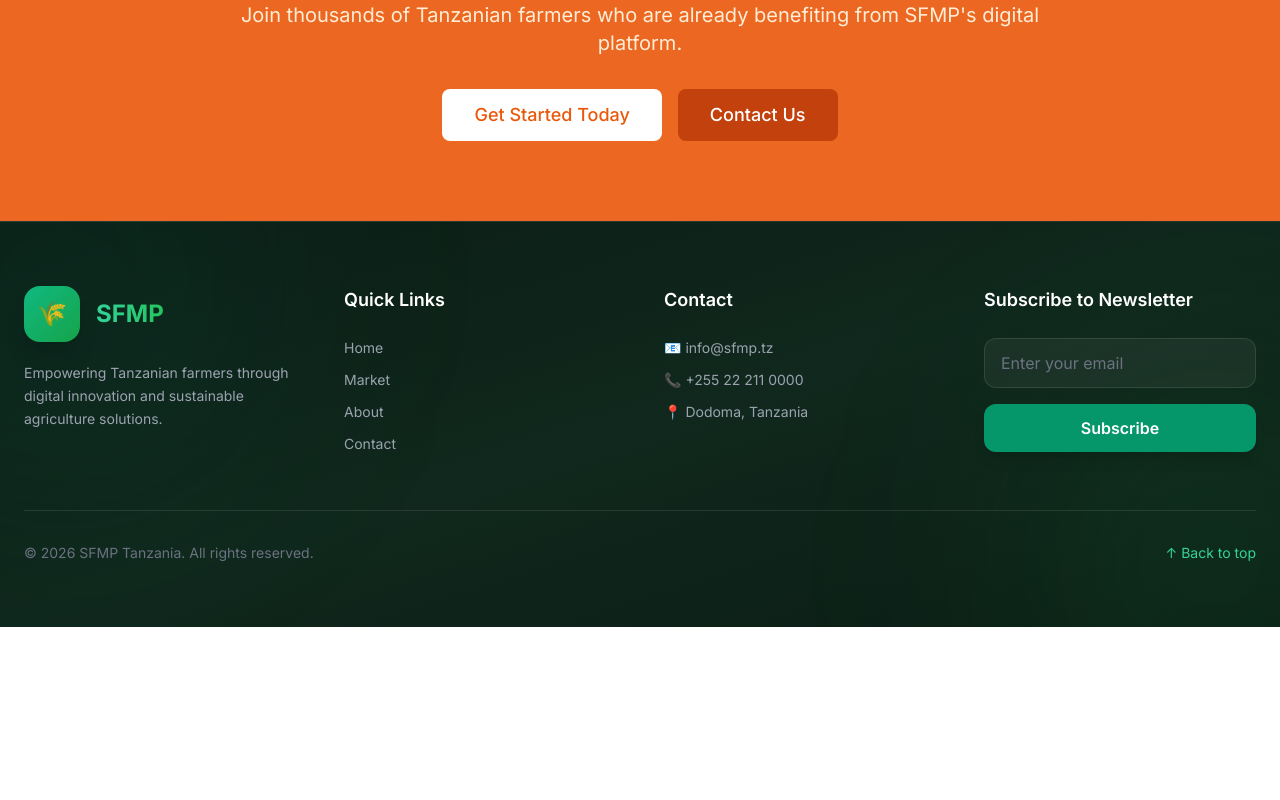
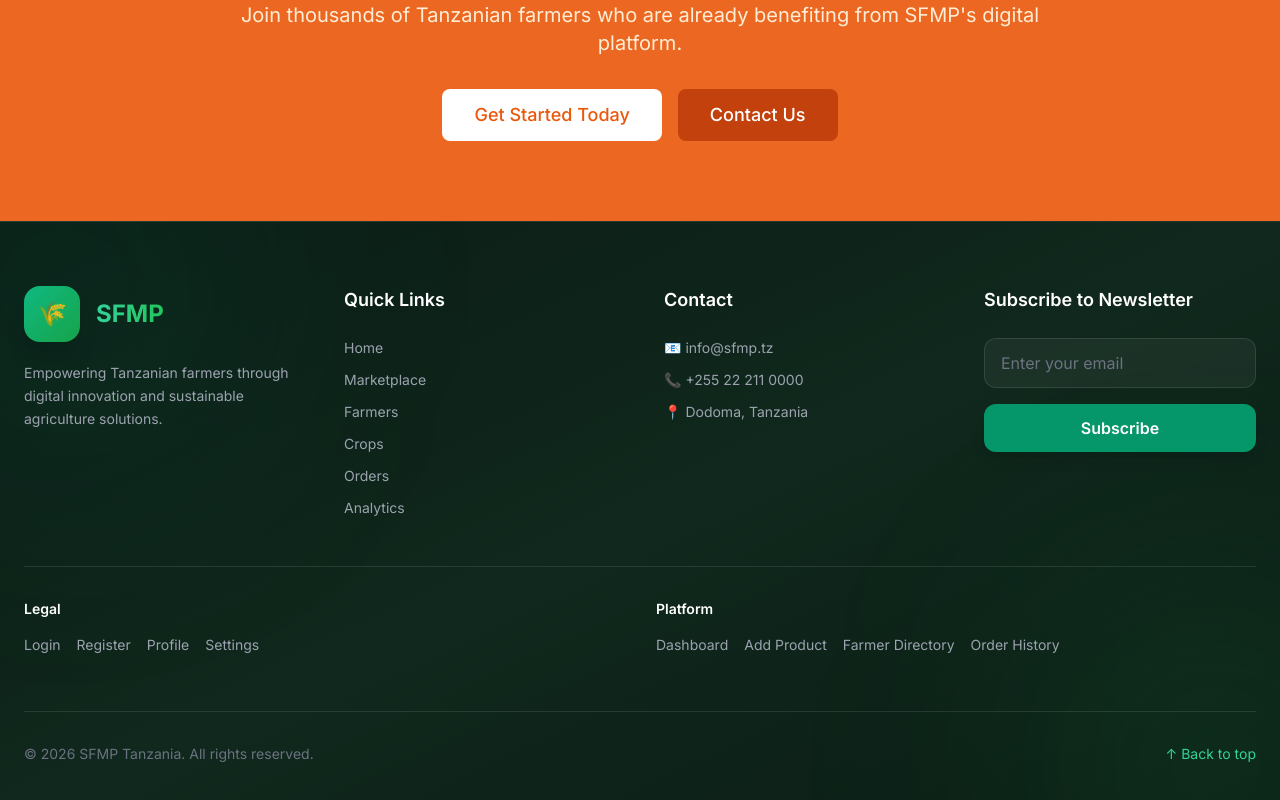
Before and after one commit to APKnation/agriMarket, a Vue app: page / in a window 1280 px wide. Shown: the part 2793-3593 px from the top of the page. Before the commit the page ends 3420 px from the top, so only its background shows below. Built offline with nearby package versions, Linux system fonts and the light colour scheme.

Commit message:
footer updates

```diff
--- a/src/components/layout/AppFooter.vue
+++ b/src/components/layout/AppFooter.vue
@@ -32,9 +32,11 @@
         <h4 class="text-lg font-semibold mb-6 text-white">Quick Links</h4>
         <div class="space-y-3 text-sm">
           <router-link to="/" class="block text-gray-400 hover:text-emerald-400 transition">Home</router-link>
-          <router-link to="/products" class="block text-gray-400 hover:text-emerald-400 transition">Market</router-link>
-          <router-link to="/about" class="block text-gray-400 hover:text-emerald-400 transition">About</router-link>
-          <router-link to="/contact" class="block text-gray-400 hover:text-emerald-400 transition">Contact</router-link>
+          <router-link to="/products" class="block text-gray-400 hover:text-emerald-400 transition">Marketplace</router-link>
+          <router-link to="/farmers" class="block text-gray-400 hover:text-emerald-400 transition">Farmers</router-link>
+          <router-link to="/crops" class="block text-gray-400 hover:text-emerald-400 transition">Crops</router-link>
+          <router-link to="/orders" class="block text-gray-400 hover:text-emerald-400 transition">Orders</router-link>
+          <router-link to="/analytics" class="block text-gray-400 hover:text-emerald-400 transition">Analytics</router-link>
         </div>
       </div>
 
@@ -75,6 +77,32 @@
 
     </div>
 
+    <!-- Bottom Links -->
+    <div class="mt-12 border-t border-white/10 pt-8">
+      <div class="grid grid-cols-1 md:grid-cols-2 gap-8 mb-8">
+        <!-- Legal Links -->
+        <div>
+          <h4 class="text-sm font-semibold mb-4 text-white">Legal</h4>
+          <div class="flex flex-wrap gap-4 text-sm">
+            <router-link to="/login" class="text-gray-400 hover:text-emerald-400 transition">Login</router-link>
+            <router-link to="/register" class="text-gray-400 hover:text-emerald-400 transition">Register</router-link>
+            <router-link to="/profile" class="text-gray-400 hover:text-emerald-400 transition">Profile</router-link>
+            <router-link to="/settings" class="text-gray-400 hover:text-emerald-400 transition">Settings</router-link>
+          </div>
+        </div>
+
+        <!-- Platform Links -->
+        <div>
+          <h4 class="text-sm font-semibold mb-4 text-white">Platform</h4>
+          <div class="flex flex-wrap gap-4 text-sm">
+            <router-link to="/dashboard" class="text-gray-400 hover:text-emerald-400 transition">Dashboard</router-link>
+            <router-link to="/products/new" class="text-gray-400 hover:text-emerald-400 transition">Add Product</router-link>
+            <router-link to="/farmers" class="text-gray-400 hover:text-emerald-400 transition">Farmer Directory</router-link>
+            <router-link to="/orders" class="text-gray-400 hover:text-emerald-400 transition">Order History</router-link>
+          </div>
+        </div>
+      </div>
+
     <!-- Bottom -->
     <div class="mt-14 border-t border-white/10 pt-8 flex flex-col md:flex-row items-center justify-between text-sm text-gray-500">
       <p>© {{ currentYear }} SFMP Tanzania. All rights reserved.</p>
@@ -85,6 +113,8 @@
         ↑ Back to top
       </button>
     </div>
+
+  </div>
 
   </div>
 </footer>
```
